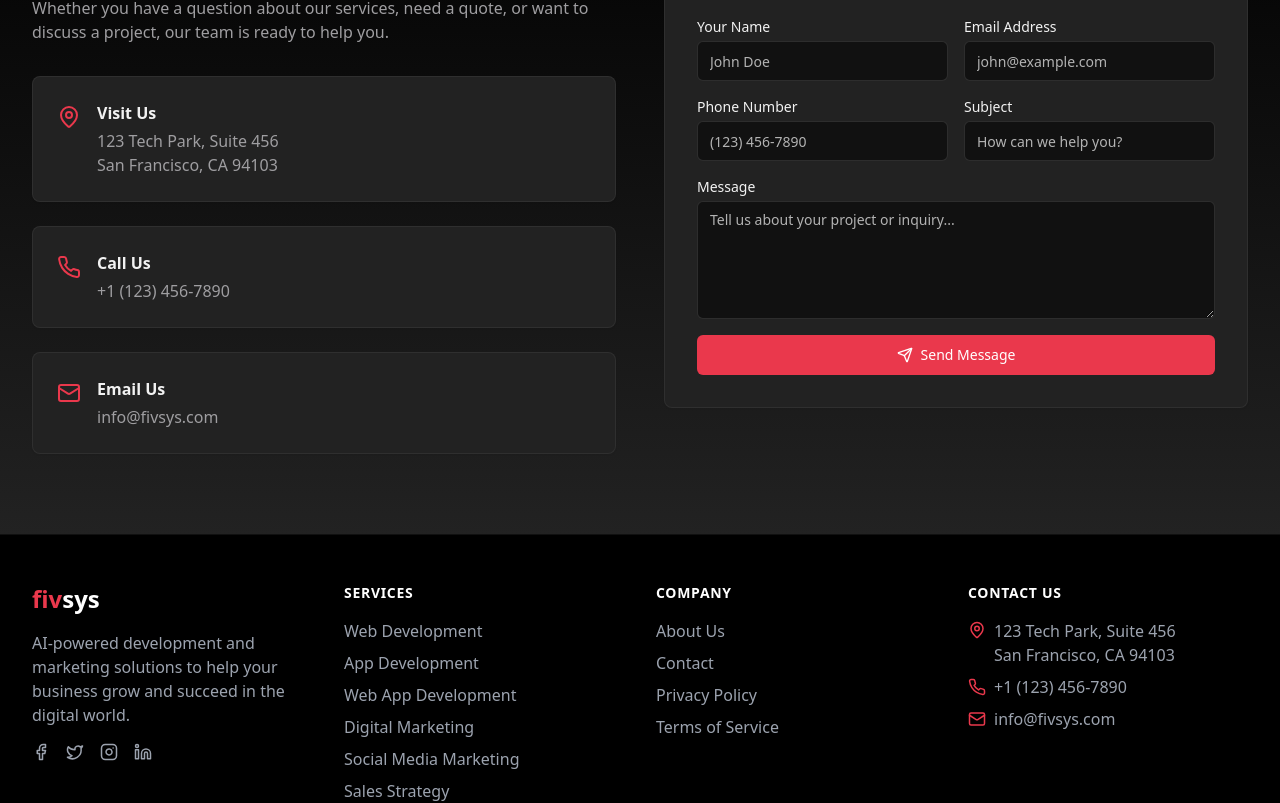
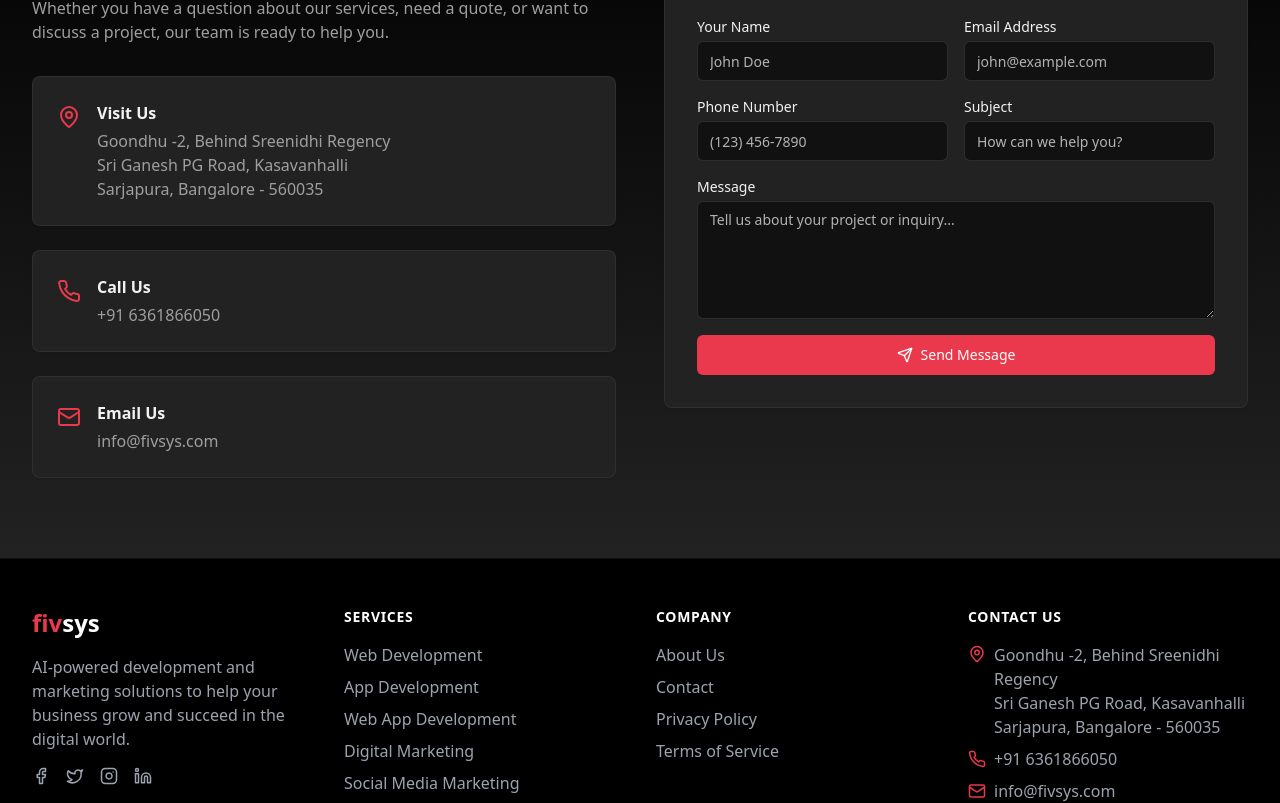
Before and after one commit to kylasweb/fivsys-red-spark-web-74, a React (Vite) app: page /contact in a window 1280 px wide. Shown: the part 540-1343 px from the top of the page. Built offline with nearby package versions, Linux system fonts and the light colour scheme.

Commit message:
Add contact information
Update contact information in the footer and contact page.

```diff
--- a/src/components/Footer.tsx
+++ b/src/components/Footer.tsx
@@ -1,4 +1,3 @@
-
 import { Link } from 'react-router-dom';
 import { Facebook, Twitter, Instagram, Linkedin, Mail, Phone, MapPin } from 'lucide-react';
 
@@ -108,14 +107,15 @@ const Footer = () => {
               <li className="flex items-start">
                 <MapPin size={18} className="text-fivsys-red mr-2 mt-0.5 flex-shrink-0" />
                 <span className="text-gray-400">
-                  123 Tech Park, Suite 456<br />
-                  San Francisco, CA 94103
+                  Goondhu -2, Behind Sreenidhi Regency<br />
+                  Sri Ganesh PG Road, Kasavanhalli<br />
+                  Sarjapura, Bangalore - 560035
                 </span>
               </li>
               <li className="flex items-center">
                 <Phone size={18} className="text-fivsys-red mr-2 flex-shrink-0" />
-                <a href="tel:+11234567890" className="text-gray-400 hover:text-fivsys-red transition-colors">
-                  +1 (123) 456-7890
+                <a href="tel:+916361866050" className="text-gray-400 hover:text-fivsys-red transition-colors">
+                  +91 6361866050
                 </a>
               </li>
               <li className="flex items-center">
--- a/src/pages/Contact.tsx
+++ b/src/pages/Contact.tsx
@@ -105,8 +105,9 @@ const Contact = () => {
                     <div>
                       <h3 className="font-bold mb-1">Visit Us</h3>
                       <p className="text-fivsys-silver">
-                        123 Tech Park, Suite 456<br />
-                        San Francisco, CA 94103
+                        Goondhu -2, Behind Sreenidhi Regency<br />
+                        Sri Ganesh PG Road, Kasavanhalli<br />
+                        Sarjapura, Bangalore - 560035
                       </p>
                     </div>
                   </div>
@@ -118,8 +119,8 @@ const Contact = () => {
                     <div>
                       <h3 className="font-bold mb-1">Call Us</h3>
                       <p className="text-fivsys-silver">
-                        <a href="tel:+11234567890" className="hover:text-fivsys-red transition-colors">
-                          +1 (123) 456-7890
+                        <a href="tel:+916361866050" className="hover:text-fivsys-red transition-colors">
+                          +91 6361866050
                         </a>
                       </p>
                     </div>
```
